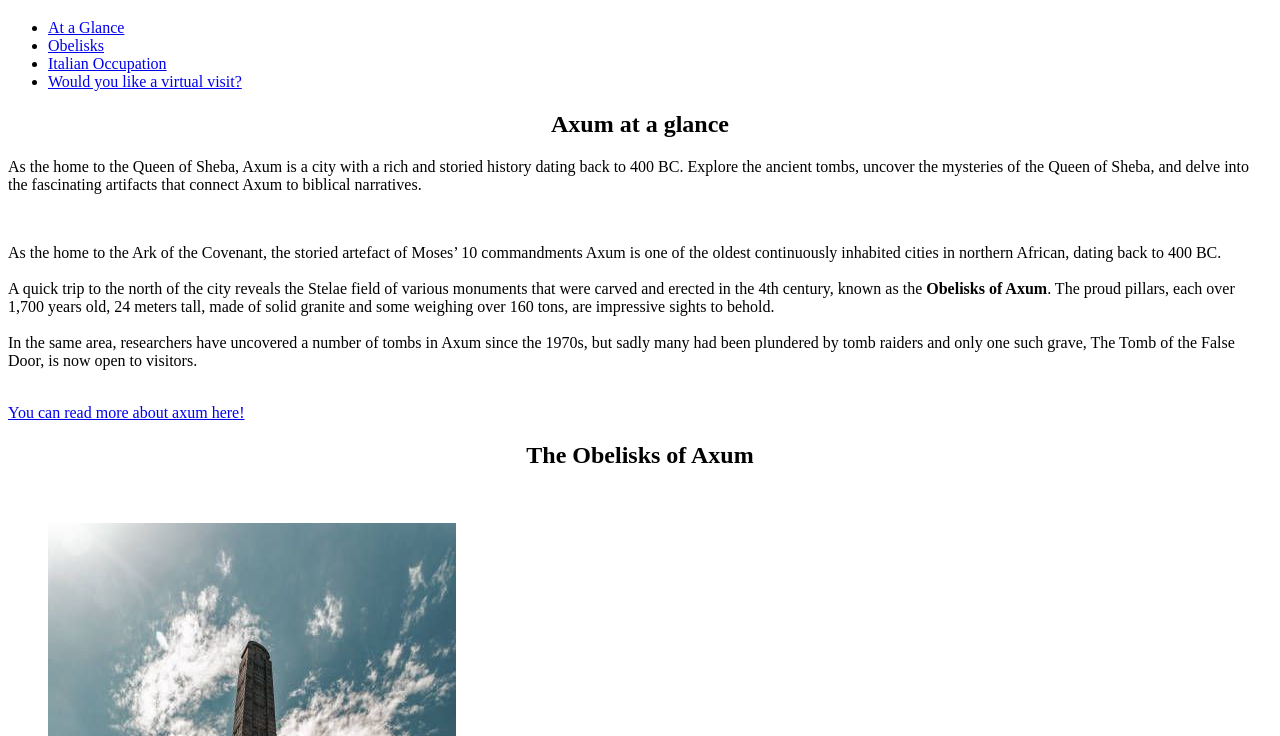
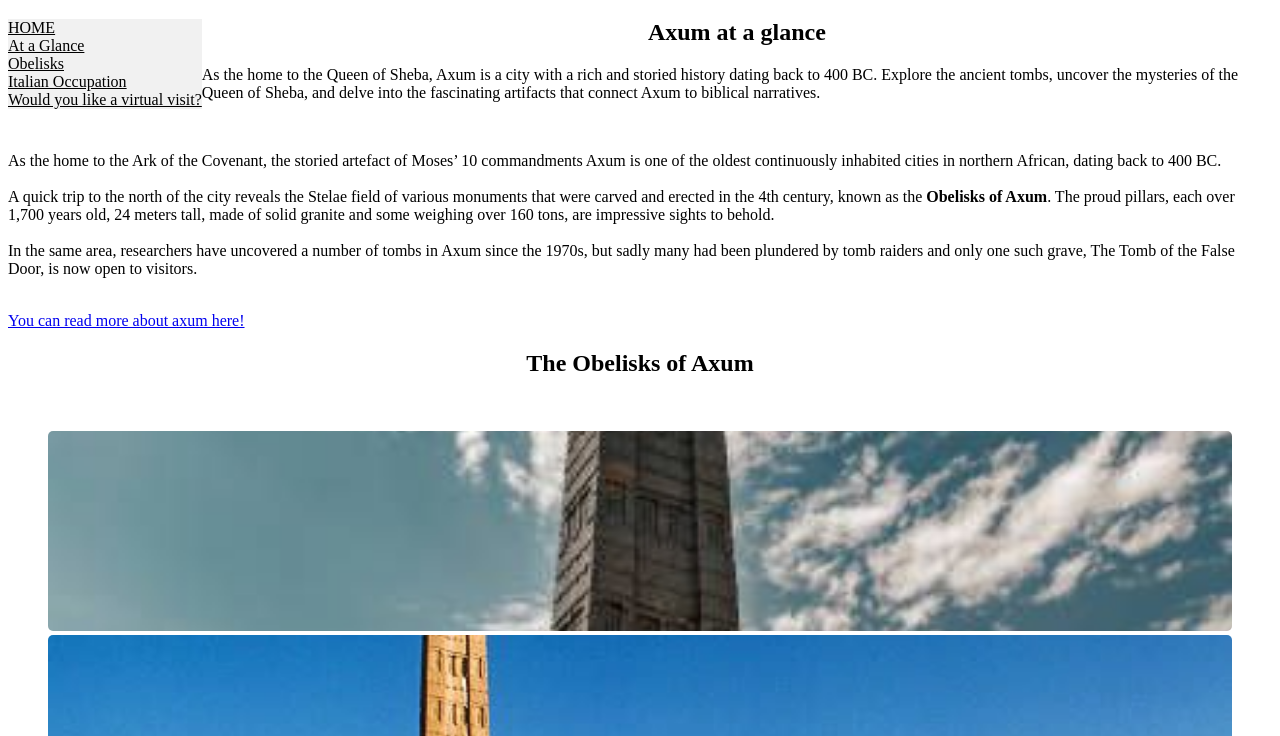
Before and after one commit to Afomia01/IP-project, a plain HTML site: page axum.html in a window 1280 px wide. Shown: the part 61-797 px from the top of the page. Drawn offline with Linux system fonts and the light colour scheme.

Commit message:
axum css

```diff
--- /dev/null
+++ b/axum.css
@@ -0,0 +1,24 @@
+ul{
+    float: left;
+    padding: 0;
+    margin:0;
+    padding:0;
+    width: 200;
+    background-color: #f1f1f1;
+}
+li a{
+    color:black
+}
+#topnav a:hover{
+    background-color: #555;    color:white;
+
+}
+.footer{
+    background-color: #f1f1f1;
+    padding: 10px;
+}
+img{
+    width: 100%; height: 200px;
+    object-fit: cover;
+     border-radius: 5px;
+}
--- a/axum.html
+++ b/axum.html
@@ -5,12 +5,14 @@
     <meta name="viewport" content="width=device-width, initial-scale=1.0">
     <link rel="icon" href=" images\aksum.png" type="image/x-icon">
     <title>Axum</title>
+    <link rel="stylesheet" href="axum.css">
 </head>
 <body>
     <header>
         <h1>Axum Obelisk</h1>
-        <nav>
+        <nav id="topnav">
             <ul>
+                <li><a href="index1.html">HOME</a></li>
                 <li><a href="#ataglance">At a Glance</a></li>
                 <li><a href="#obelisks">Obelisks</a></li>
                 <li><a href="#italianoccupation">Italian Occupation</a></li>
@@ -34,7 +36,7 @@
         <h2 align="center"> The Obelisks of Axum</h2><br>
      <figure>
         <img src="images\axum_image\Axum_obelisk.jpg" alt="Axum Obelisk image" >
-        <img  src="images\axum_image\Obelisks.jpg" alt="Axum Obelisk image">
+        <img  src="images\axum_image\Obelisks.jpg" alt="Axum Obelisk image" >
         <figcaption><h5>Towering stelaes in Axum</h5></figcaption>
     </figure>
         <p>The Obelisks of Axum, standing over 33 meters tall, are remnants of the once-dominant Axumite empire that flourished around 1,700 years ago. These monumental structures, carved from solid granite, serve as witnesses to the advanced engineering and craftsmanship of ancient Axum.<br>
@@ -71,7 +73,7 @@
         </video>
     </div>
 
-    <footer>
+    <footer class="footer">
         <p>&copy; 2023 Axum Obelisk. All rights reserved.</p>
     </footer>
 
```
